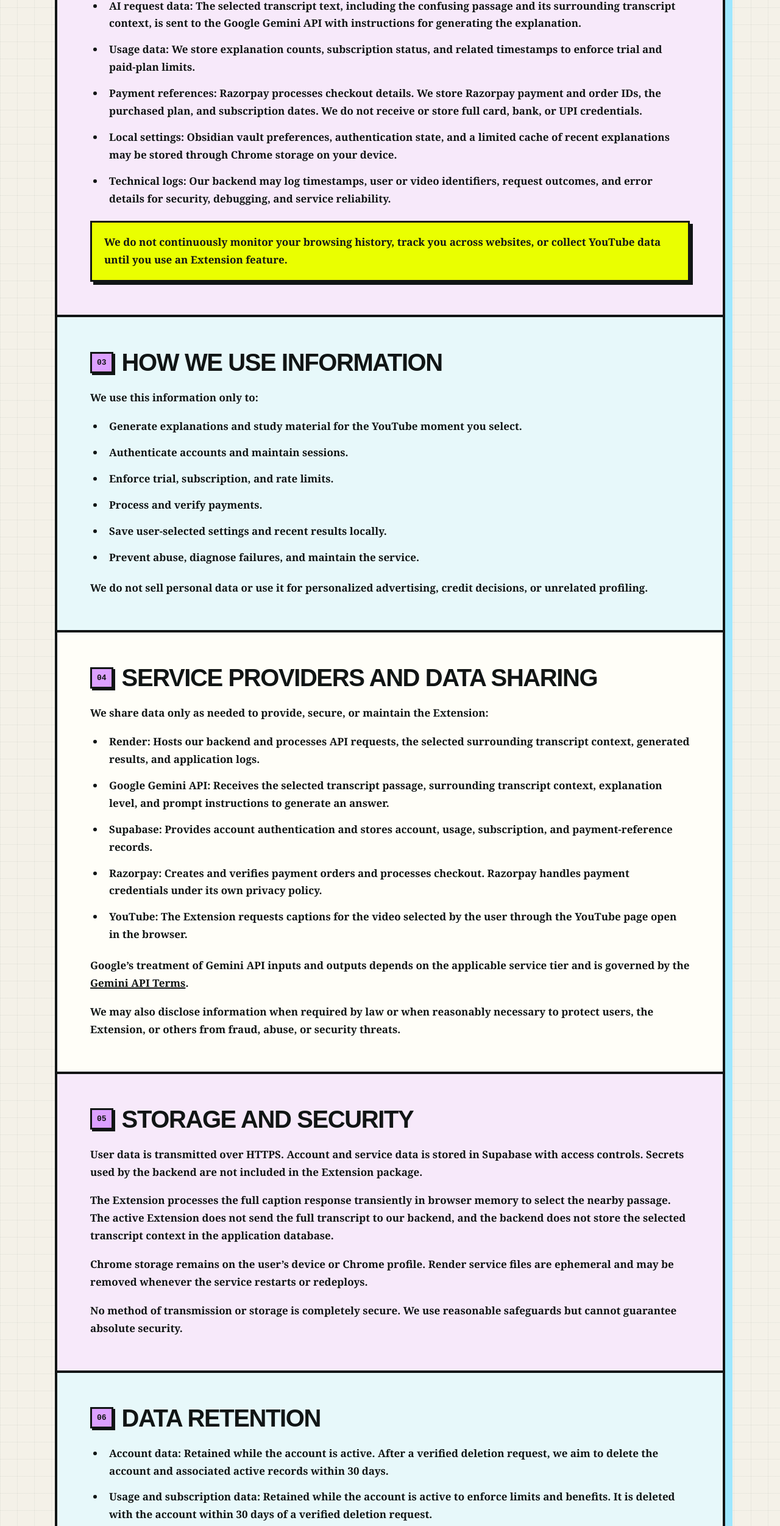
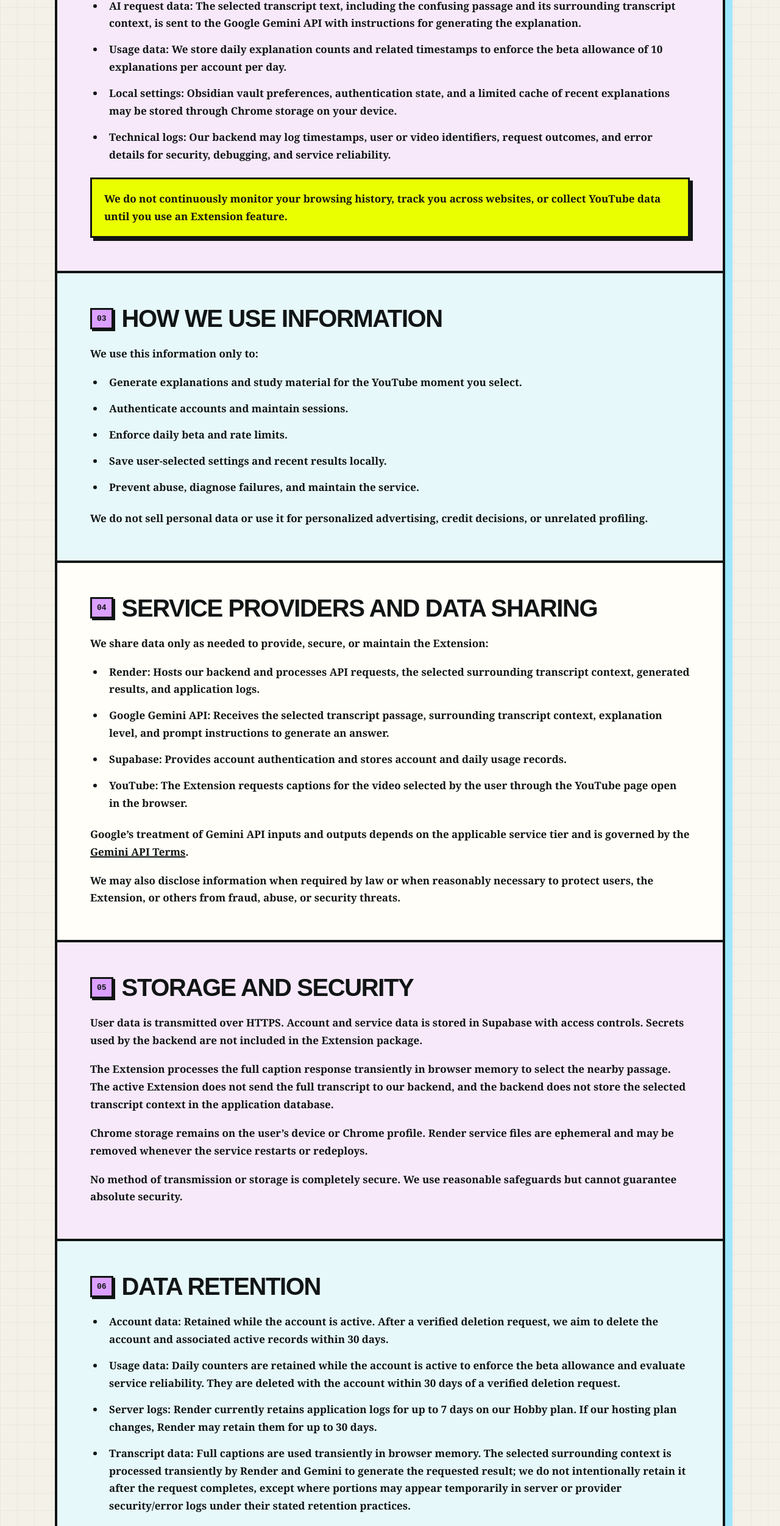
Before and after one commit to Vidhanvyrs/huh-website, a website built with Vite: page privacy.html in a window 1280 px wide. Shown: the part 1304-3806 px from the top of the page at 61% size. Built offline with nearby package versions, Linux system fonts and the light colour scheme.

Commit message:
docs: align privacy policy with beta release

```diff
--- a/privacy.html
+++ b/privacy.html
@@ -38,8 +38,7 @@
             <li><strong>YouTube video data:</strong> When you click “Huh?” on a YouTube video, the Extension reads the current video ID and timestamp in your browser to identify the selected moment.</li>
             <li><strong>Transcript context:</strong> After you click “Huh?”, the Extension requests available English captions from YouTube through your browser connection. It selects surrounding transcript text, normally about 60 seconds before and 15 seconds after the selected moment, and sends only that selected context to our backend hosted on Render.</li>
             <li><strong>AI request data:</strong> The selected transcript text, including the confusing passage and its surrounding transcript context, is sent to the Google Gemini API with instructions for generating the explanation.</li>
-            <li><strong>Usage data:</strong> We store explanation counts, subscription status, and related timestamps to enforce trial and paid-plan limits.</li>
-            <li><strong>Payment references:</strong> Razorpay processes checkout details. We store Razorpay payment and order IDs, the purchased plan, and subscription dates. We do not receive or store full card, bank, or UPI credentials.</li>
+            <li><strong>Usage data:</strong> We store daily explanation counts and related timestamps to enforce the beta allowance of 10 explanations per account per day.</li>
             <li><strong>Local settings:</strong> Obsidian vault preferences, authentication state, and a limited cache of recent explanations may be stored through Chrome storage on your device.</li>
             <li><strong>Technical logs:</strong> Our backend may log timestamps, user or video identifiers, request outcomes, and error details for security, debugging, and service reliability.</li>
           </ul>
@@ -52,8 +51,7 @@
           <ul>
             <li>Generate explanations and study material for the YouTube moment you select.</li>
             <li>Authenticate accounts and maintain sessions.</li>
-            <li>Enforce trial, subscription, and rate limits.</li>
-            <li>Process and verify payments.</li>
+            <li>Enforce daily beta and rate limits.</li>
             <li>Save user-selected settings and recent results locally.</li>
             <li>Prevent abuse, diagnose failures, and maintain the service.</li>
           </ul>
@@ -66,8 +64,7 @@
           <ul>
             <li><strong>Render:</strong> Hosts our backend and processes API requests, the selected surrounding transcript context, generated results, and application logs.</li>
             <li><strong>Google Gemini API:</strong> Receives the selected transcript passage, surrounding transcript context, explanation level, and prompt instructions to generate an answer.</li>
-            <li><strong>Supabase:</strong> Provides account authentication and stores account, usage, subscription, and payment-reference records.</li>
-            <li><strong>Razorpay:</strong> Creates and verifies payment orders and processes checkout. Razorpay handles payment credentials under its own privacy policy.</li>
+            <li><strong>Supabase:</strong> Provides account authentication and stores account and daily usage records.</li>
             <li><strong>YouTube:</strong> The Extension requests captions for the video selected by the user through the YouTube page open in the browser.</li>
           </ul>
           <p>Google’s treatment of Gemini API inputs and outputs depends on the applicable service tier and is governed by the <a href="https://ai.google.dev/gemini-api/terms" target="_blank" rel="noreferrer">Gemini API Terms</a>.</p>
@@ -86,13 +83,13 @@
           <h2><span>06</span> DATA RETENTION</h2>
           <ul>
             <li><strong>Account data:</strong> Retained while the account is active. After a verified deletion request, we aim to delete the account and associated active records within 30 days.</li>
-            <li><strong>Usage and subscription data:</strong> Retained while the account is active to enforce limits and benefits. It is deleted with the account within 30 days of a verified deletion request.</li>
-            <li><strong>Payment-reference data:</strong> Payment and order IDs are retained while the account is active for fulfilment, replay prevention, support, and dispute handling. After a verified account-deletion request, these references are deleted within 30 days unless a longer period is required by law, fraud prevention, accounting, or an unresolved dispute.</li>
+            <li><strong>Usage data:</strong> Daily counters are retained while the account is active to enforce the beta allowance and evaluate service reliability. They are deleted with the account within 30 days of a verified deletion request.</li>
             <li><strong>Server logs:</strong> Render currently retains application logs for up to 7 days on our Hobby plan. If our hosting plan changes, Render may retain them for up to 30 days.</li>
             <li><strong>Transcript data:</strong> Full captions are used transiently in browser memory. The selected surrounding context is processed transiently by Render and Gemini to generate the requested result; we do not intentionally retain it after the request completes, except where portions may appear temporarily in server or provider security/error logs under their stated retention practices.</li>
             <li><strong>Local data:</strong> Retained in Chrome storage until you clear the Extension’s data or uninstall it, subject to Chrome’s own synchronization behavior.</li>
           </ul>
-          <p>Supabase, Razorpay, Google, YouTube, and Render may retain data independently under their own policies and legal obligations.</p>
+          <p>Supabase, Google, YouTube, and Render may retain data independently under their own policies and legal obligations.</p>
+          <p>The v1 beta does not offer paid checkout or collect payment information. If paid Pro access is introduced later, we will update this policy and the Extension's in-product disclosure before collecting payment-related data.</p>
         </section>
 
         <section>
```
Also changed, not shown: test/privacy-page.test.js (+3 -0 lines).
